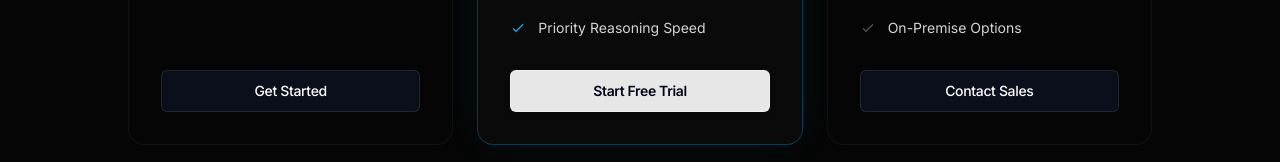
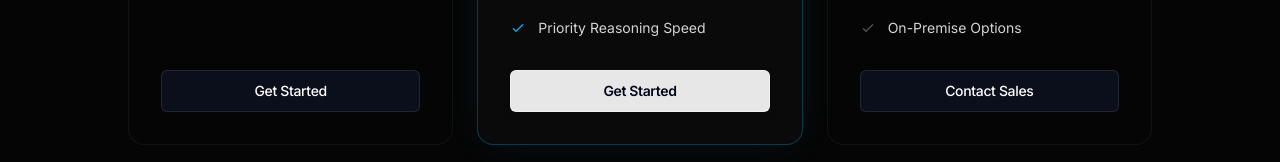
Before and after one commit to drewsephski/RecruitBox, a React (Vite) app: page /pricing in a window 1280 px wide. Shown: the part 712-874 px from the top of the page. Built offline with nearby package versions, Linux system fonts and the light colour scheme; no server answers.

Commit message:
no more free trial lol

```diff
--- a/components/HeroSection.tsx
+++ b/components/HeroSection.tsx
@@ -36,7 +36,7 @@ const HeroSection: React.FC<HeroSectionProps> = ({ scrollToSection }) => {
                 </p>
 
                 <div className="flex flex-col sm:flex-row gap-4 items-center animate-slide-up opacity-0 w-full sm:w-auto px-4 sm:px-0" style={{ animationDelay: '0.4s', animationFillMode: 'forwards' }}>
-                    <Button size="lg" onClick={() => scrollToSection('#pricing')} className="h-12 px-8 text-sm font-semibold rounded-full bg-white text-black hover:bg-neutral-200 transition-all hover:scale-[1.02] w-full sm:w-auto">Start Free Trial</Button>
+                    <Button size="lg" onClick={() => scrollToSection('#pricing')} className="h-12 px-8 text-sm font-semibold rounded-full bg-white text-black hover:bg-neutral-200 transition-all hover:scale-[1.02] w-full sm:w-auto">Get Started</Button>
                     <Button variant="ghost" size="lg" onClick={() => scrollToSection('#demo')} className="h-12 px-8 text-sm text-neutral-400 hover:text-white rounded-full transition-all hover:scale-[1.02] w-full sm:w-auto">
                         View Demo
                     </Button>
--- a/components/PricingSection.tsx
+++ b/components/PricingSection.tsx
@@ -51,7 +51,7 @@ const PricingCard = ({
             className="w-full"
             onClick={onClick}
         >
-            {buttonText || (highlight ? 'Start Free Trial' : 'Contact Sales')}
+            {buttonText || (highlight ? 'Get Started' : 'Contact Sales')}
         </Button>
     </div>
 );
@@ -100,7 +100,7 @@ const PricingSection = () => {
                                 isPro ? openCustomerPortal() : upgradeToPro('agency');
                             }
                         }}
-                        buttonText={checkoutLoading ? "Processing..." : (isPro ? "Manage Subscription" : "Start Free Trial")}
+                        buttonText={checkoutLoading ? "Processing..." : (isPro ? "Manage Subscription" : "Get Started")}
                         features={[
                             "Unlimited Everything",
                             "Advanced Screening Questions",
```
